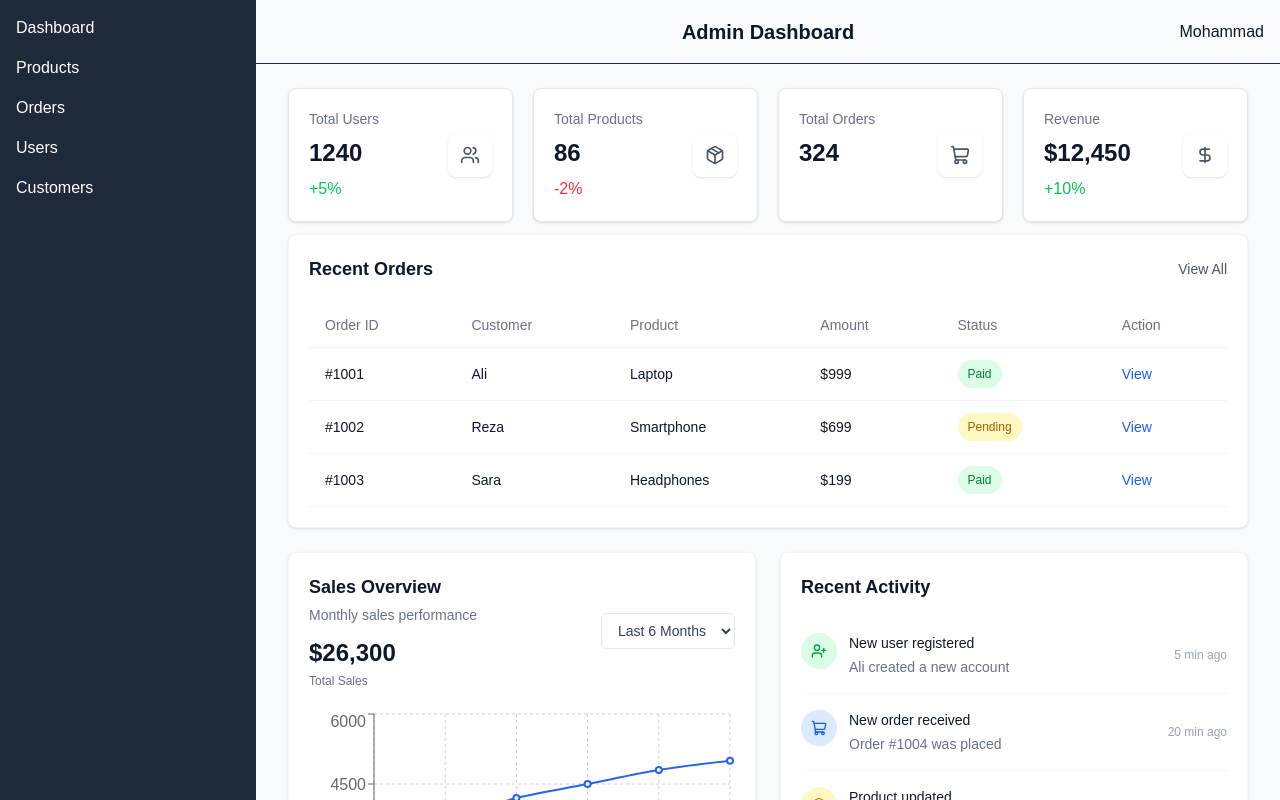
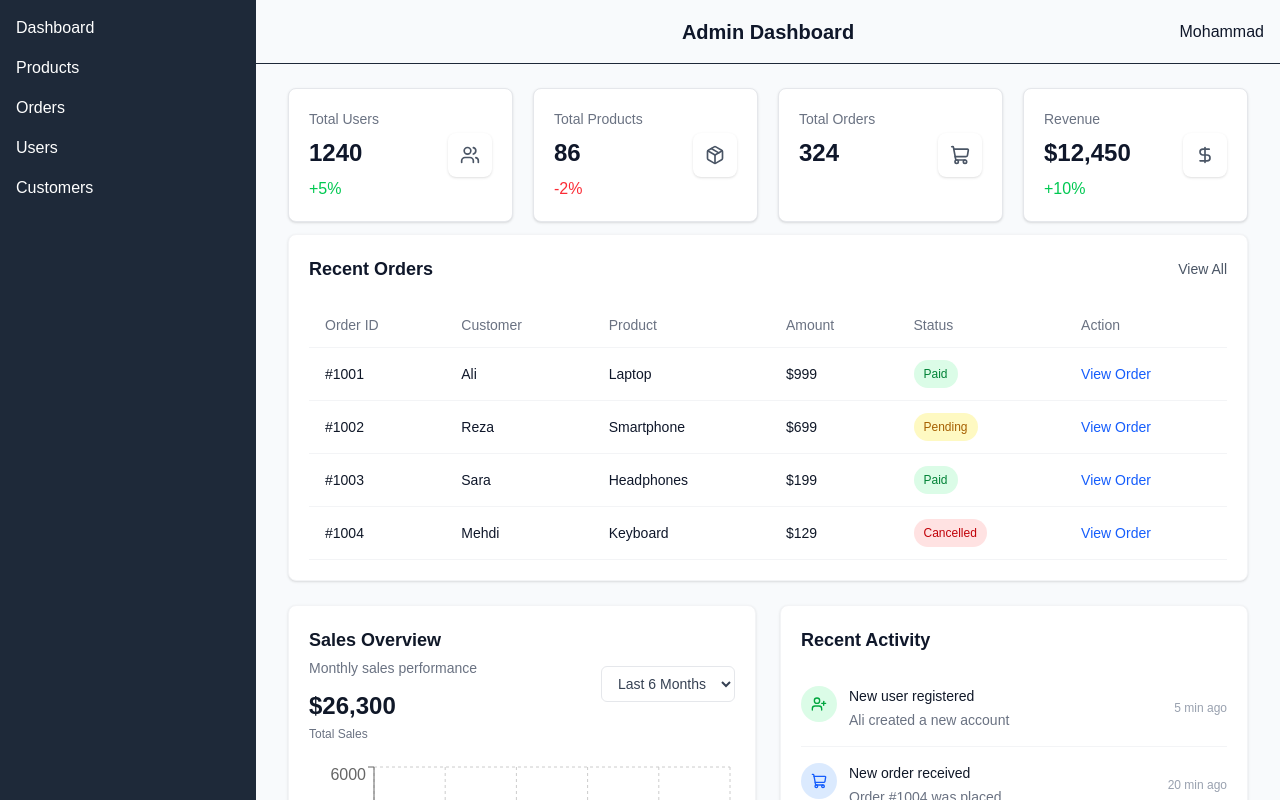
Before and after one commit to mohammad-shirani-developer/admin-dashboard, a Next.js app: page /dashboard in a window 1280 px wide. Shown: the top 800 px of the page. Built offline with nearby package versions, Linux system fonts and the light colour scheme.

Commit message:
feat: improve order status handling

```diff
--- a/app/dashboard/components/RecentOrders.tsx
+++ b/app/dashboard/components/RecentOrders.tsx
@@ -1,6 +1,16 @@
 import Link from "next/link";
 
-const orders = [
+type OrderStatus = "Paid" | "Pending" | "Cancelled";
+
+type Order = {
+  id: string;
+  customer: string;
+  product: string;
+  amount: string;
+  status: OrderStatus;
+};
+
+const orders: Order[] = [
   {
     id: "#1001",
     customer: "Ali",
@@ -22,7 +32,20 @@ const orders = [
     amount: "$199",
     status: "Paid",
   },
+  {
+    id: "#1004",
+    customer: "Mehdi",
+    product: "Keyboard",
+    amount: "$129",
+    status: "Cancelled",
+  },
 ];
+
+const statusStyles: Record<OrderStatus, string> = {
+  Paid: "bg-green-100 text-green-700",
+  Pending: "bg-yellow-100 text-yellow-700",
+  Cancelled: "bg-red-100 text-red-700",
+};
 
 const RecentOrders = () => {
   return (
@@ -67,11 +90,7 @@ const RecentOrders = () => {
                 </td>
                 <td className="px-4 py-3">
                   <span
-                    className={` inline-flex items-center rounded-full px-2.5 py-1 text-xs font-medium leading-5 ${
-                      order.status === "Paid"
-                        ? "bg-green-100 text-green-700"
-                        : "bg-yellow-100 text-yellow-700"
-                    }`}
+                    className={`inline-flex items-center rounded-full px-2.5 py-1 text-xs font-medium leading-5 ${statusStyles[order.status]}`}
                   >
                     {order.status}
                   </span>
@@ -80,9 +99,9 @@ const RecentOrders = () => {
                 <td className="px-4 py-3">
                   <Link
                     href={`/dashboard/orders`}
-                    className="text-sm font-medium text-blue-600 hover:text-blue-700"
+                    className="text-sm font-medium text-blue-600 transition-colors hover:text-blue-700"
                   >
-                    View
+                    View Order
                   </Link>
                 </td>
               </tr>
```
